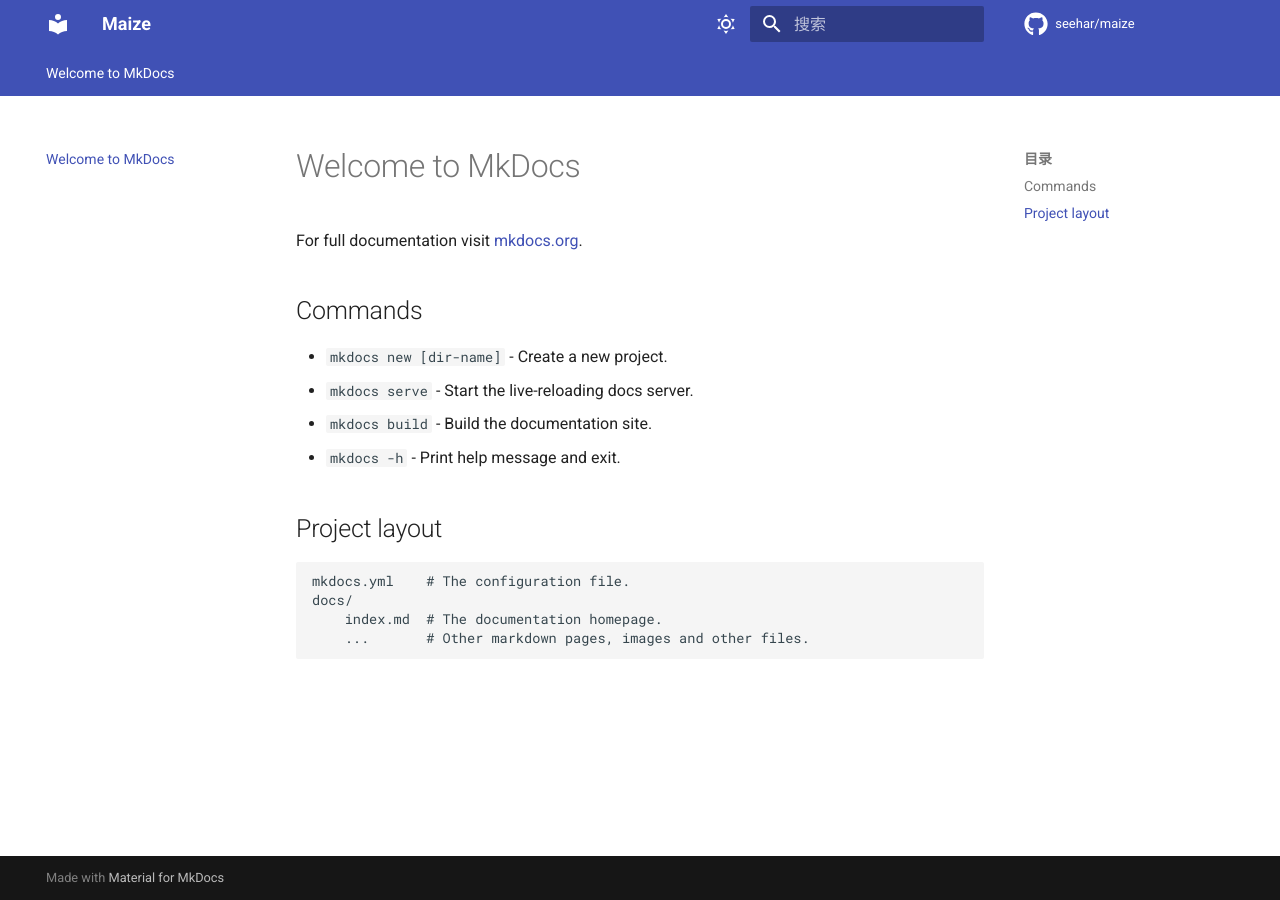
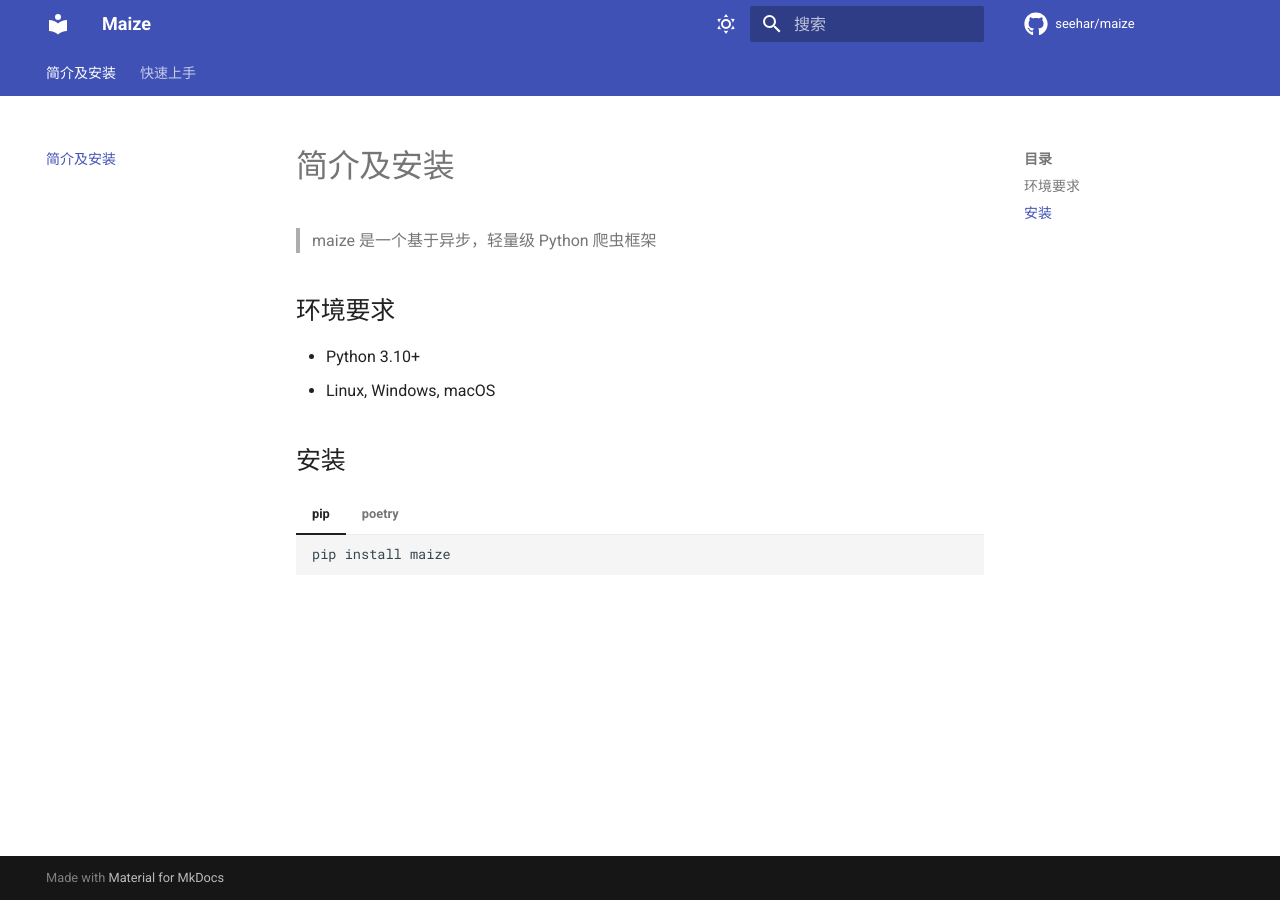
Before and after one commit to seehar/maize, an MkDocs documentation site: the page built from docs/index.md, in a window 1280 px wide. Built offline with MkDocs 1.6.1 and Material for MkDocs 9.7.7, drawn with Linux system fonts in a browser that asks for light colours; comment, search, counter and statistics services are not loaded.

Commit message:
docs: 简介安装与快速上手

````diff
--- a/docs/index.md
+++ b/docs/index.md
@@ -1,17 +1,20 @@
-# Welcome to MkDocs
+# 简介及安装
 
-For full documentation visit [mkdocs.org](https://www.mkdocs.org).
+> maize 是一个基于异步，轻量级 Python 爬虫框架
 
-## Commands
+## 环境要求
 
-* `mkdocs new [dir-name]` - Create a new project.
-* `mkdocs serve` - Start the live-reloading docs server.
-* `mkdocs build` - Build the documentation site.
-* `mkdocs -h` - Print help message and exit.
+- Python 3.10+
+- Linux, Windows, macOS
 
-## Project layout
+## 安装
 
-    mkdocs.yml    # The configuration file.
-    docs/
-        index.md  # The documentation homepage.
-        ...       # Other markdown pages, images and other files.
+=== "pip"
+    ```shell
+    pip install maize
+    ```
+
+=== "poetry"
+    ```shell
+    poetry add maize
+    ```
````
Also changed, not shown: docs/quick_start.md (added, +143 -0 lines), 2 other files.
